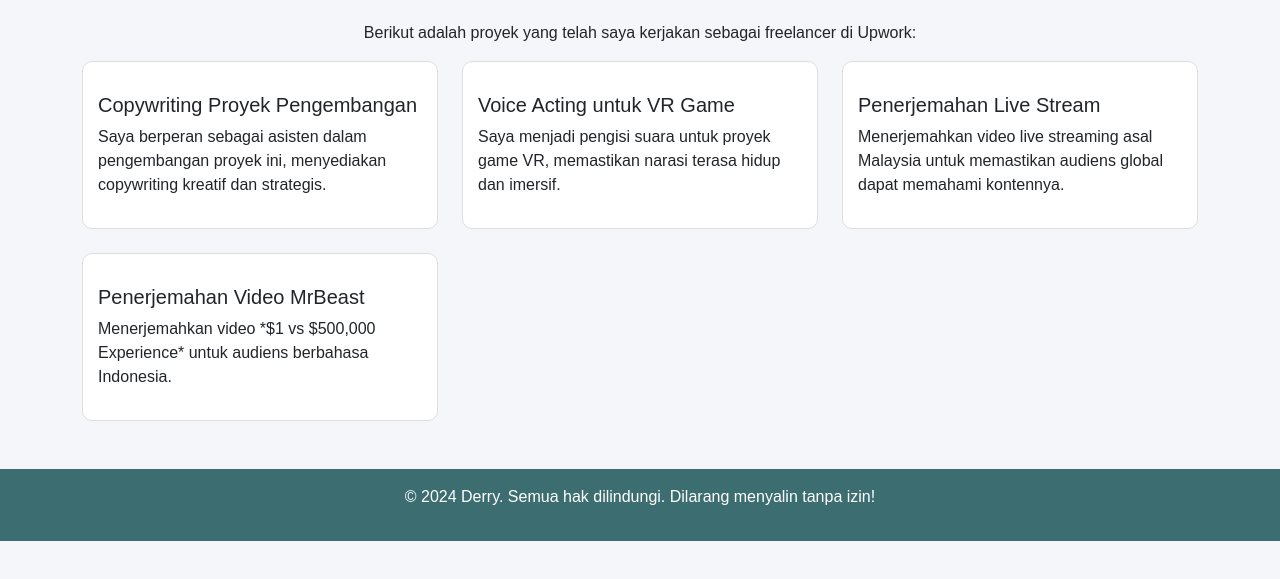
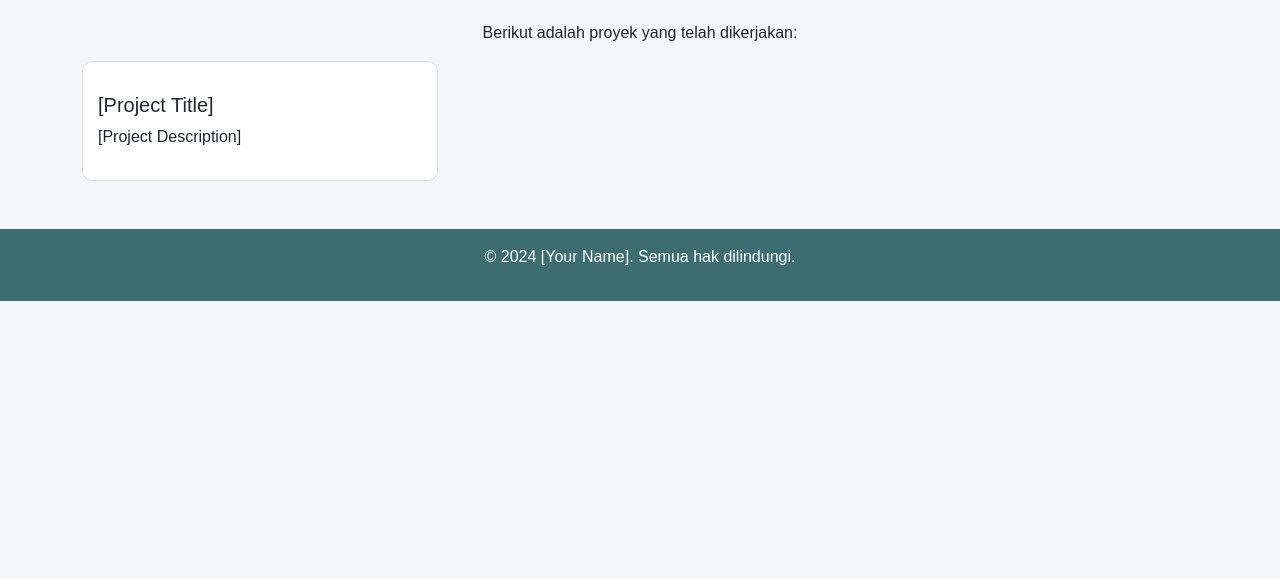
Before and after one commit to FuhakuForever/Biography-Template, a plain HTML site: page portfolio.html in a window 1280 px wide. Shown: the part 145-724 px from the top of the page. Drawn offline with nearby package versions, Linux system fonts and the light colour scheme.

Commit message:
Update portfolio.html

```diff
--- a/portfolio.html
+++ b/portfolio.html
@@ -3,7 +3,7 @@
 <head>
     <meta charset="UTF-8">
     <meta name="viewport" content="width=device-width, initial-scale=1.0">
-    <title>Portfolio - Derry</title>
+    <title>Portfolio - [Your Name]</title>
     <link href="https://cdn.jsdelivr.net/npm/bootstrap@5.3.1/dist/css/bootstrap.min.css" rel="stylesheet">
     <style>
         body {
@@ -55,55 +55,11 @@
             }
         }
         body {
-            background-color: #f4f6f9;
-            color: #212529;
-            font-family: 'Arial', sans-serif;
-        }
-
-        .navbar {
-            background-color: #3c6e71;
-        }
-
-        .navbar a {
-            color: white;
-        }
-
-        .navbar a:hover {
-            color: #d9d9d9;
-        }
-
-        .text-primary {
-            color: #3c6e71 !important;
-        }
-
-        .fade-in {
-            opacity: 0;
-            transform: translateY(20px);
-            animation: fadeIn 1s ease-out forwards;
-        }
-
-        @keyframes fadeIn {
-            to {
-                opacity: 1;
-                transform: translateY(0);
-            }
-        }
-
-        footer {
-            background-color: #3c6e71;
-            color: white;
-            padding: 1rem;
-        }
-    </style>
-    <style>
-        body {
             -webkit-user-select: none;
             -moz-user-select: none;
             -ms-user-select: none;
             user-select: none;
         }
-    </style>
-    <style>
         .navbar .nav-link.active {
             background-color: #2b4f52;
             color: white !important;
@@ -134,42 +90,22 @@
     <!-- Portfolio Section -->
     <div class="container mt-5 fade-in">
         <h2 class="text-center text-primary mb-4">Portfolio</h2>
-        <p class="text-center">Berikut adalah proyek yang telah saya kerjakan sebagai freelancer di Upwork:</p>
+        <p class="text-center">Berikut adalah proyek yang telah dikerjakan:</p>
         <div class="row g-4">
-            <!-- Project 1 -->
+            <!-- Project Template -->
             <div class="col-md-4">
                 <div class="portfolio-item">
-                    <h5 class="mt-3">Copywriting Proyek Pengembangan</h5>
-                    <p>Saya berperan sebagai asisten dalam pengembangan proyek ini, menyediakan copywriting kreatif dan strategis.</p>
+                    <h5 class="mt-3">[Project Title]</h5>
+                    <p>[Project Description]</p>
                 </div>
             </div>
-            <!-- Project 2 -->
-            <div class="col-md-4">
-                <div class="portfolio-item">
-                    <h5 class="mt-3">Voice Acting untuk VR Game</h5>
-                    <p>Saya menjadi pengisi suara untuk proyek game VR, memastikan narasi terasa hidup dan imersif.</p>
-                </div>
-            </div>
-            <!-- Project 3 -->
-            <div class="col-md-4">
-                <div class="portfolio-item">
-                    <h5 class="mt-3">Penerjemahan Live Stream</h5>
-                    <p>Menerjemahkan video live streaming asal Malaysia untuk memastikan audiens global dapat memahami kontennya.</p>
-                </div>
-            </div>
-            <!-- Project 4 -->
-            <div class="col-md-4">
-                <div class="portfolio-item">
-                    <h5 class="mt-3">Penerjemahan Video MrBeast</h5>
-                    <p>Menerjemahkan video *$1 vs $500,000 Experience* untuk audiens berbahasa Indonesia.</p>
-                </div>
-            </div>
+            <!-- Add more projects as needed -->
         </div>
     </div>
 
     <!-- Footer -->
     <footer class="text-center mt-5">
-        <p>&copy; 2024 Derry. Semua hak dilindungi. Dilarang menyalin tanpa izin!</p>
+        <p>&copy; 2024 [Your Name]. Semua hak dilindungi.</p>
     </footer>
 
     <!-- Scripts -->
```
